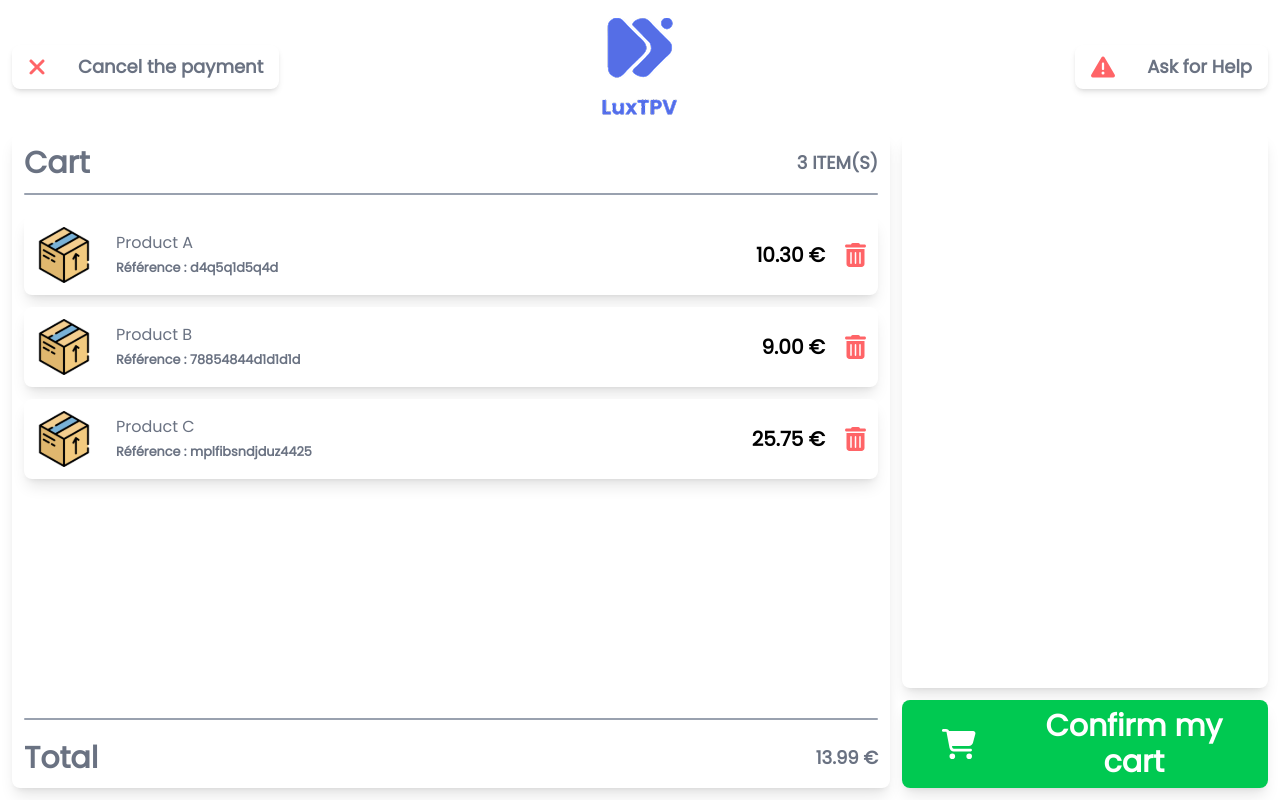
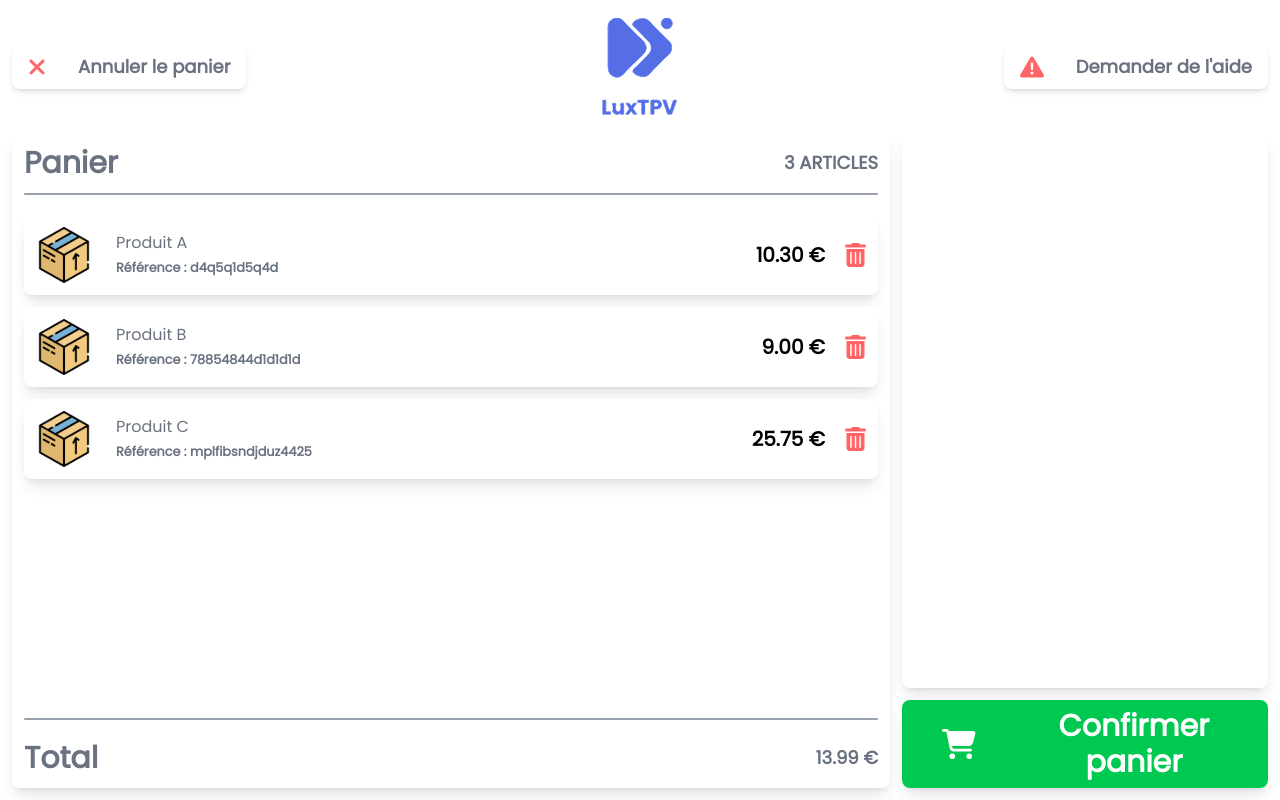
Before and after one commit to PAClement/maui-vue-app, a Vue app: page /checkout in a window 1280 px wide. Built offline with nearby package versions, Linux system fonts and the light colour scheme.

Commit message:
refactor(page): update language

```diff
--- a/src/components/Article.vue
+++ b/src/components/Article.vue
@@ -3,7 +3,7 @@
     <div class="flex items-center gap-3">
       <img src="../../assets/img/package-box.svg" alt="logo" class="w-14 h-14 mr-3">
       <div class="text-gray-500">
-        <h2>Product {{ props.product ?? 0 }} </h2>
+        <h2>Produit {{ props.product ?? 0 }} </h2>
         <small class="font-bold">Référence : {{ props.refProduct ?? 0 }}</small>
       </div>
     </div>
@@ -20,7 +20,7 @@
             <div class="flex flex-col justify-center items-center gap-5">
               <font-awesome-icon icon="trash-can" class="text-3xl text-red-400 cursor-pointer"/>
               <h2 class="text-lg text-gray-500">Voulez-vous supprimez cette article ?</h2>
-              <small class="mb-5 text-gray-500 font-bold">Product {{product}}</small>
+              <small class="mb-5 text-gray-500 font-bold">Produit {{product}}</small>
               <div class="flex gap-5">
                 <button @click="modalRemoveItem = false" class="bg-white shadow-md rounded-lg px-4 py-2 text-md font-bold text-gray-500 cursor-pointer">
                 <span class="flex items-center gap-8">
--- a/src/pages/Checkout.vue
+++ b/src/pages/Checkout.vue
@@ -8,7 +8,7 @@
               <RouterLink to="/">
                 <span class="flex items-center gap-8">
                   <font-awesome-icon icon="xmark" class="text-red-400 text-2xl"/>
-                  Cancel the payment
+                  Annuler le panier
                 </span>
               </RouterLink>
             </button>
@@ -21,7 +21,7 @@
                     class="bg-white shadow-md rounded-lg px-4 py-2 text-lg font-bold text-gray-500 cursor-pointer">
               <span class="flex items-center gap-8">
                 <font-awesome-icon icon="warning" class="text-red-400 text-2xl"/>
-                Ask for Help
+                Demander de l'aide
               </span>
             </button>
           </div>
@@ -31,8 +31,8 @@
         <div class="flex-[7] flex flex-col bg-white shadow-lg rounded-lg p-3">
           <div class="flex-[9]">
             <div class="flex items-center justify-between">
-              <span class="text-3xl font-bold text-gray-500">Cart</span>
-              <span class="text-lg font-bold text-gray-500">3 ITEM(S)</span>
+              <span class="text-3xl font-bold text-gray-500">Panier</span>
+              <span class="text-lg font-bold text-gray-500">3 ARTICLES</span>
             </div>
             <hr class="h-0.5 mt-3 mb-5 bg-gray-400 border-0 rounded">
             <div class="flex flex-col gap-3">
@@ -55,7 +55,7 @@
             <button
                 class="bg-green-500 rounded-lg flex items-center gap-16 px-10 py-2 font-bold text-white text-3xl cursor-pointer h-full w-full">
               <font-awesome-icon icon="cart-shopping"/>
-              Confirm my cart
+              Confirmer panier
             </button>
           </div>
         </div>
--- a/src/pages/Home.vue
+++ b/src/pages/Home.vue
@@ -6,7 +6,7 @@
       </div>
       <div class="flex-[6] flex justify-center items-baseline">
         <div class="bg-white shadow-lg rounded-lg p-3 flex flex-col items-center gap-8 px-10 py-5 max-w-3xl w-full">
-          <h2 class="text-center text-gray-500 font-bold text-lg">Scan an item <br> to begin</h2>
+          <h2 class="text-center text-gray-500 font-bold text-lg">Scannez un item<br> pour commencer</h2>
           <RouterLink to="/checkout">
             <img src="../../assets/img/barcode.svg" alt="logo" class="w-40 h-40">
           </RouterLink>
@@ -19,7 +19,7 @@
         <button @click="modalAskHelp = true" class="bg-white shadow-md rounded-lg px-4 py-2 text-lg font-bold text-gray-500 cursor-pointer">
               <span class="flex items-center gap-8">
                 <font-awesome-icon icon="warning" class="text-red-400 text-2xl"/>
-                Ask for Help
+                Demander de l'aide
               </span>
         </button>
       </div>
```
